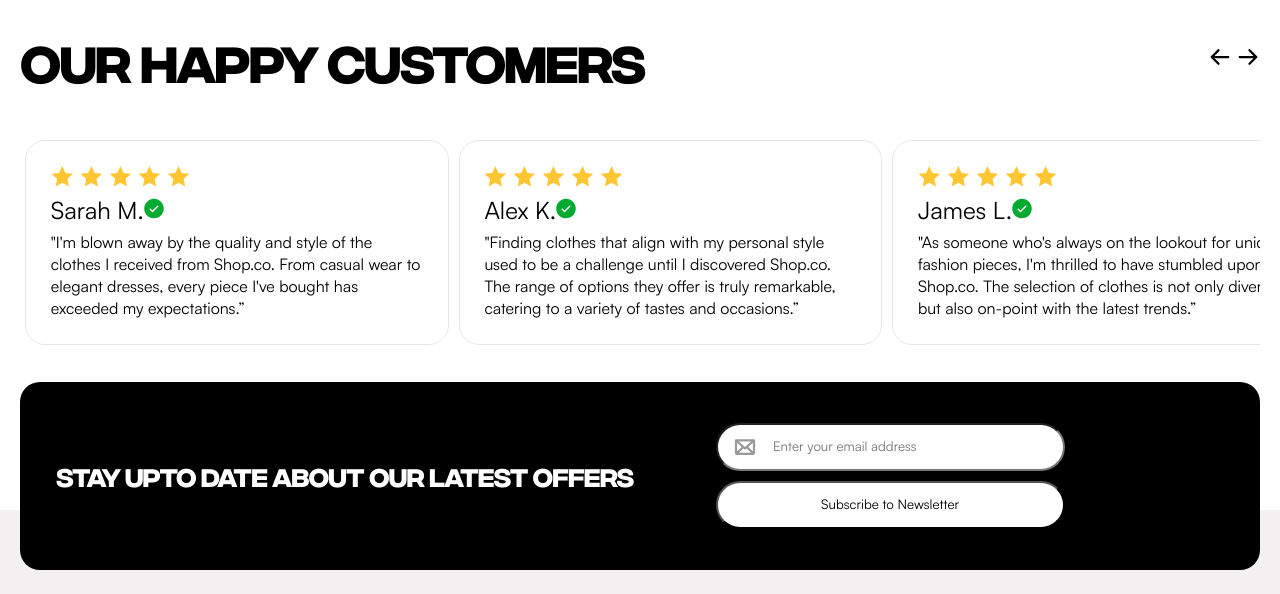
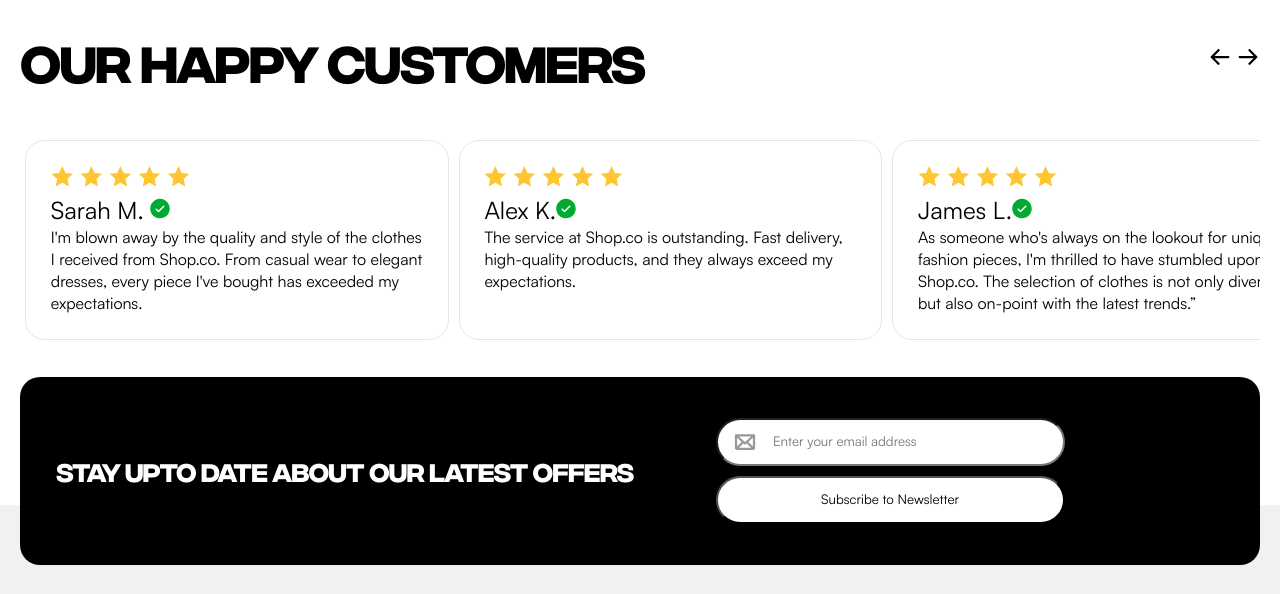
Before and after one commit to Bruno-Meireles/shop-ecommerce, a plain HTML site: page index.html in a window 1280 px wide. Shown: the part 3720-4314 px from the top of the page. Drawn offline with Linux system fonts and the light colour scheme.

Commit message:
Adding custmer card in js

```diff
--- a/index.html
+++ b/index.html
@@ -185,8 +185,8 @@
             </div>
         </div>
         <div class="content">
-            <div class="customers-all">
-                <div class="customers-card">
+            <div class="customers-all" id="customers-all">
+                <!-- <div class="customers-card">
                     <img src="src/assets/icons/five-star.svg" alt="five stars" />
                     <h2>
                         Sarah M.<img src="src/assets/icons/ok.svg" alt="icon positive" />
@@ -196,55 +196,7 @@
                         from Shop.co. From casual wear to elegant dresses, every piece I've
                         bought has exceeded my expectations.”
                     </p>
-                </div>
-                <div class="customers-card">
-                    <img src="src/assets/icons/five-star.svg" alt="five stars" />
-                    <h2>
-                        Alex K.<img src="src/assets/icons/ok.svg" alt="icon positive" />
-                    </h2>
-                    <p class="customer-p">
-                        "Finding clothes that align with my personal style used to be a
-                        challenge until I discovered Shop.co. The range of options they
-                        offer is truly remarkable, catering to a variety of tastes and
-                        occasions.”
-                    </p>
-                </div>
-                <div class="customers-card">
-                    <img src="src/assets/icons/five-star.svg" alt="five stars" />
-                    <h2>
-                        James L.<img src="src/assets/icons/ok.svg" alt="icon positive" />
-                    </h2>
-                    <p class="customer-p">
-                        "As someone who's always on the lookout for unique fashion pieces,
-                        I'm thrilled to have stumbled upon Shop.co. The selection of clothes
-                        is not only diverse but also on-point with the latest trends.”
-                    </p>
-                </div>
-                <div class="customers-card">
-                    <img src="src/assets/icons/five-star.svg" alt="five stars" />
-                    <h2>
-                        Alex K.<img src="src/assets/icons/ok.svg" alt="icon positive" />
-                    </h2>
-                    <p class="customer-p">
-                        "Finding clothes that align with my personal style used to be a
-                        challenge until I discovered Shop.co. The range of options they
-                        offer is truly remarkable, catering to a variety of tastes and
-                        occasions.”
-                    </p>
-                </div>
-                <div class="customers-card">
-                    <img src="src/assets/icons/five-star.svg" alt="five stars" />
-                    <h2>
-                        Alex K.<img src="src/assets/icons/ok.svg" alt="icon positive" />
-                    </h2>
-                    <p class="customer-p">
-                        "Finding clothes that align with my personal style used to be a
-                        challenge until I discovered Shop.co. The range of options they
-                        offer is truly remarkable, catering to a variety of tastes and
-                        occasions.”
-                    </p>
-                </div>
-            </div>
+                </div> -->
             </div>
         </div>
 
@@ -261,7 +213,8 @@
                             <input type="email" class="input-form" placeholder="  Enter your email address"
                                 id="emailInput" />
                         </form>
-                    <button type="submit" id="inputSubscribe" class="input-subscribe">Subscribe to Newsletter</button>
+                        <button type="submit" id="inputSubscribe" class="input-subscribe">Subscribe to
+                            Newsletter</button>
                     </div>
                     <span id="emailError" class="error-message"> </span>
                     <span id="emailSend" class="send-message"> </span>
--- a/js/customers.js
+++ b/js/customers.js
@@ -1,51 +1,96 @@
-function createCusroemerCard(customerData) {
-  const customerAll = document.createElement("div");
-  customerAll.classList.add("customer-all");
-
-  const customersCard = document.createElement("div");
-  customersCard.classList.add("customers-card");
+function createCustomerCard(customerData) {
+  const customerCard = document.createElement("div");
+  customerCard.classList.add("customers-card");
 
   const image = document.createElement("img");
   image.src = customerData.imageUrl;
-  image.alt = "customer image";
-  customersCard.appendChild(image);
+  image.alt = "Customer Image";
+  image.classList.add("customer-image");
+  customerCard.appendChild(image);
+
+  const customer = document.createElement("div");
+  customer.classList.add("customer-content");
 
   const customerName = document.createElement("h2");
-  customerName.innerText = customerData.title;
-  customersCard.appendChild(customerName);
+  customerName.classList.add("customer-name");
+  customerName.textContent = customerData.title;
+    customer.appendChild(customerName);
 
-  const customerP = document.createElement("p");
-  customerP.classList.add("customer-p");
-  customerP.textContent = customerData.paragraph;
-  customersCard.appendChild(customerP);
+  const okIcon = document.createElement("img");
+  okIcon.src = "src/assets/icons/ok.svg";
+  okIcon.alt = "Ok Icon";
+  okIcon.classList.add("ok-icon");
+  customerName.appendChild(okIcon);
+
+  const customerQuote = document.createElement("p");
+  customerQuote.classList.add("customer-quote");
+  customerQuote.textContent = customerData.paragraph;
+  customer.appendChild(customerQuote);
+
+
+
+  customerCard.appendChild(customer);
+  // customer.appendChild(customer);
+
+  return customerCard;
 }
 
-const customersData1 = {
-  imageUrl: "src/assets/icons/five-star.svg",
-  title: "Sarah M.",
-  paragraph:
-    "I'm blown away by the quality and style of the clothes I received from Shop.co. From casual wear to elegant dresses, every piece I've bought has exceeded my expectations.” ",
-};
-const customersData2 = {
-  imageUrl: "src/assets/icons/five-star.svg",
-  title: "Sarah M.",
-  paragraph:
-    "I'm blown away by the quality and style of the clothes I received from Shop.co. From casual wear to elegant dresses, every piece I've bought has exceeded my expectations.” ",
-};
+const customersData = [
+  {
+    imageUrl: "src/assets/icons/five-star.svg",
+    title: "Sarah M. ",
+    paragraph:
+      "I'm blown away by the quality and style of the clothes I received from Shop.co. From casual wear to elegant dresses, every piece I've bought has exceeded my expectations.",
+  },
 
-const container = document.querySelector(".customers-all");
-container.appendChild(customersData1);
+  {
+    imageUrl: "src/assets/icons/five-star.svg",
+    title: "Alex K.",
+    paragraph:
+      "The service at Shop.co is outstanding. Fast delivery, high-quality products, and they always exceed my expectations.",
+  },
+  {
+    imageUrl: "src/assets/icons/five-star.svg",
+    title: "James L.",
+    paragraph:
+      "As someone who's always on the lookout for unique fashion pieces, I'm thrilled to have stumbled upon Shop.co. The selection of clothes is not only diverse but also on-point with the latest trends.”",
+  },
+  {
+    imageUrl: "src/assets/icons/five-star.svg",
+    title: "Mooen",
+    paragraph:
+      "As someone who's always on the lookout for unique fashion pieces, I'm thrilled to have stumbled upon Shop.co. The selection of clothes is not only diverse but also on-point with the latest trends.”",
+  },
+  {
+    imageUrl: "src/assets/icons/five-star.svg",
+    title: "Leblon James",
+    paragraph:
+      "As someone who's always on the lookout for unique fashion pieces, I'm thrilled to have stumbled upon Shop.co. The selection of clothes is not only diverse but also on-point with the latest trends.”",
+  },
+  {
+    imageUrl: "src/assets/icons/five-star.svg",
+    title: "Rita",
+    paragraph:
+      "As someone who's always on the lookout for unique fashion pieces, I'm thrilled to have stumbled upon Shop.co. The selection of clothes is not only diverse but also on-point with the latest trends.”",
+  },
+];
 
-const customerAll = createCusroemerCard(customersData1);
-const customerAll2 = createCusroemerCard(customersData2);
+const customersContainer = document.getElementById("customers-all");
 
+customersData.forEach((data) => {
+  const customerCard = createCustomerCard(data);
+  customersContainer.appendChild(customerCard);
+});
+
+// function dor arrow
 const arrowLeft = document.querySelector("#arrow-left");
 const arrowRight = document.querySelector("#arrow-rigth");
 const customersAll = document.querySelector(".customers-all");
 
 arrowLeft.addEventListener("click", () => {
-  customersAll.scrollLeft -= 600;
+  customersAll.scrollLeft -= 390;
 });
+
 arrowRight.addEventListener("click", () => {
-  customersAll.scrollLeft += 600;
+  customersAll.scrollLeft += 390;
 });
--- a/src/styles/customers.css
+++ b/src/styles/customers.css
@@ -14,11 +14,12 @@
 
 }
 
-
 .customers-all {
   display: flex;
   flex-wrap: nowrap;
   overflow-x: scroll;
+  scroll-behavior: smooth;
+  scrollbar-width: none;
   justify-content: space-between;
   margin: 2rem 0px;
 
```
Lines whose indentation alone changed are shown as unchanged.
